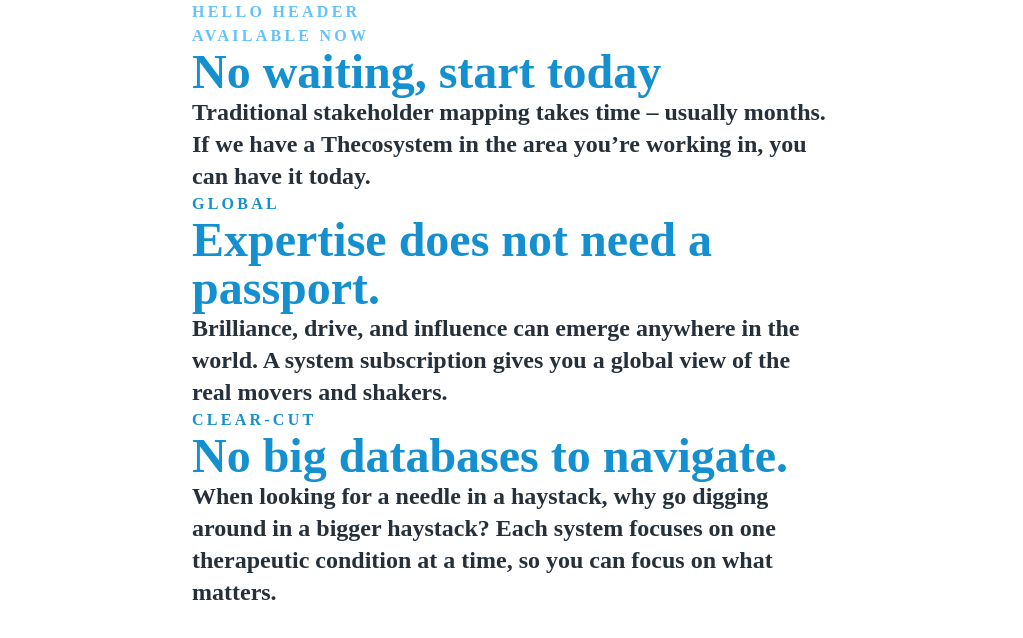
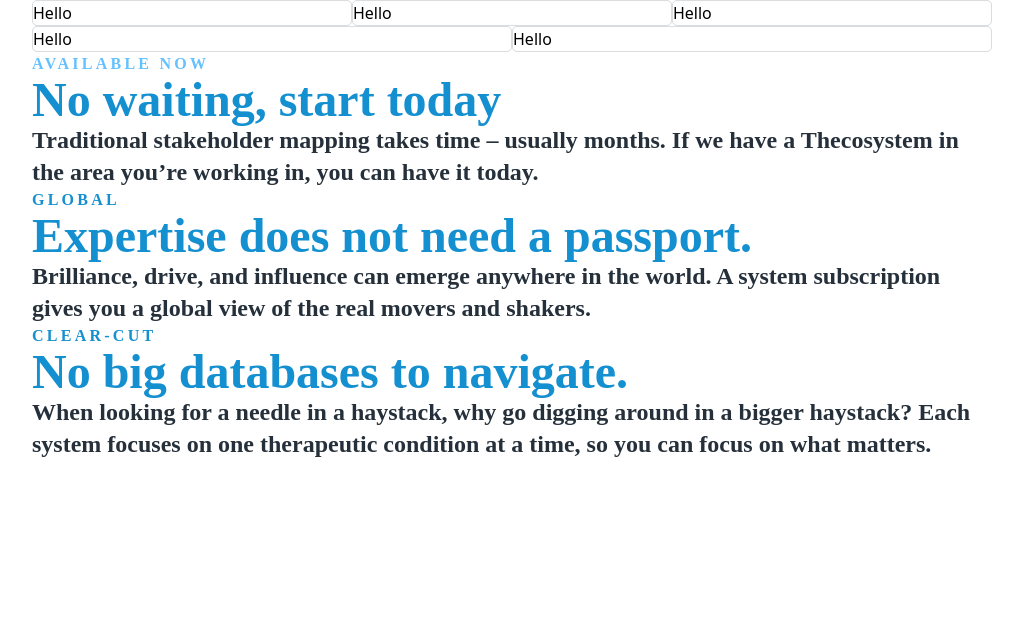
Before and after one commit to stevefaeembra/demo14082023, a website: page src/index.html in a window 1280 px wide. Shown: the whole page, without its empty margins (128-1151 px from the left). Drawn offline with Linux system fonts and the light colour scheme.

Commit message:
rough header layout

```diff
--- a/src/index.html
+++ b/src/index.html
@@ -4,12 +4,19 @@
   <meta charset="UTF-8">
   <meta name="viewport" content="width=device-width, initial-scale=1.0">
   <link rel="stylesheet" href="./output.css">
-  <title>Document</title>
+  <title>Red Snapper Exercise - Steven Kay</title>
 </head>
-<body class="flex flex-col w-full justify-center">
-  <div class="mx-auto w-1/2">
-  <header>
-    <h1>Hello header</h1>
+<body class="flex flex-col w-3/4 mx-auto justify-center ">
+  <header class="flex flex-row flex-wrap">
+    <div class="container flex">
+      <div class="box w-1/3">Hello</div>
+      <div class="box w-1/3">Hello</div>
+      <div class="box w-1/3">Hello</div>
+    </div>
+    <div class="container flex">
+      <div class="box w-1/2">Hello</div>
+      <div class="box w-1/2">Hello</div>
+    </div>
   </header>
   <article>
     <div>
@@ -32,7 +39,5 @@
       <p class="text-2xl graphite">When looking for a needle in a haystack, why go digging around in a bigger haystack? Each system focuses on one therapeutic condition at a time, so you can focus on what matters.</p>
     </div>
   </article>
-  <article></article>
-</div>
 </body>
 </html>
--- a/src/input.css
+++ b/src/input.css
@@ -50,3 +50,11 @@ html {
 .graphite {
   color: #25303B;
 }
+
+.box {
+  /* min-width: 410px; */
+  /* min-height: 416px; */
+  border-radius: 5px;
+  border: 1px solid rgba(66,87,101, 0.2);
+  opacity: 1;
+}
```
Also changed, not shown: src/output.css.
